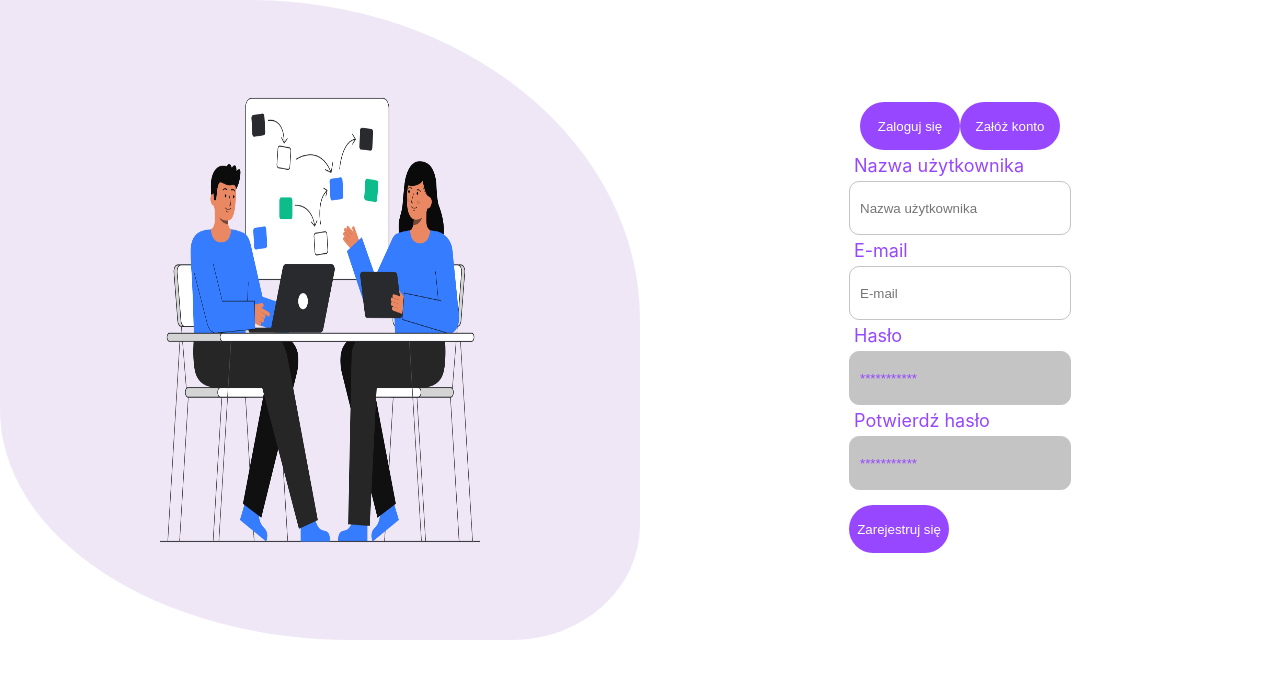
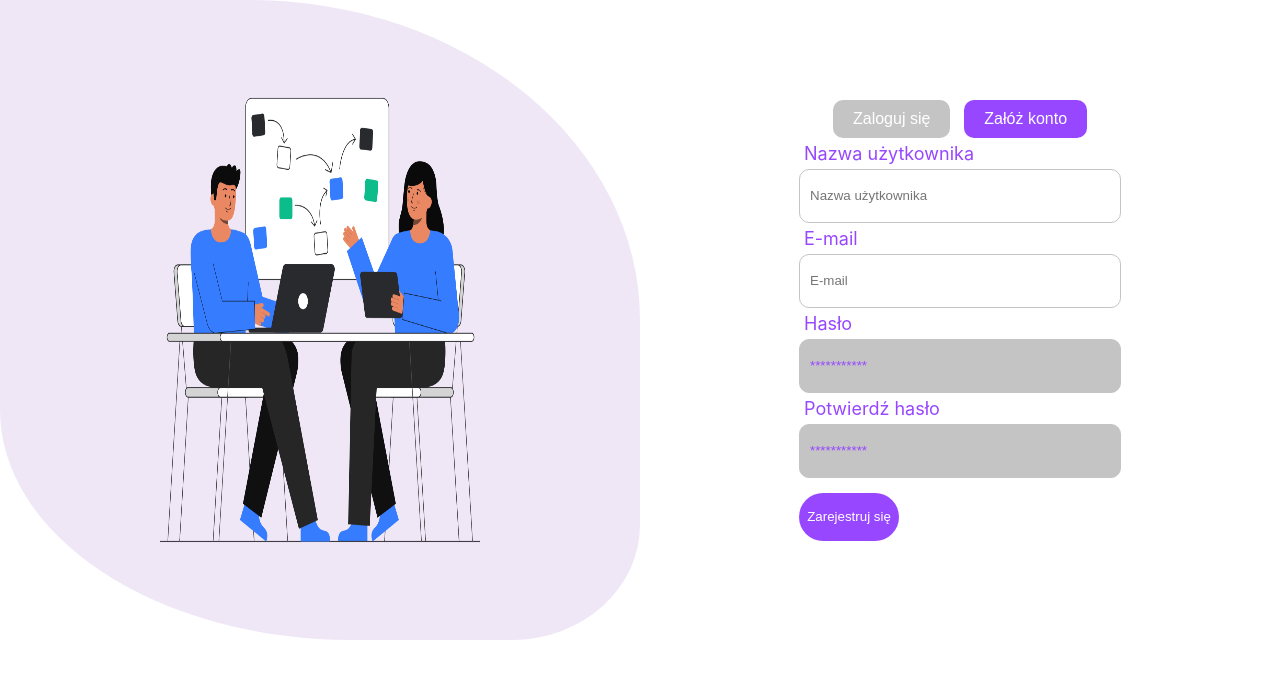
Before and after one commit to k-wos/EventAppP1, a React (Create React App) app in the folder client/: page / in a window 1280 px wide. Shown: the top 678 px of the page. Built offline with nearby package versions, Linux system fonts and the light colour scheme.

Commit message:
Login page update

```diff
--- a/client/src/components/FormSwitchButton/FormSwitchButton.scss
+++ b/client/src/components/FormSwitchButton/FormSwitchButton.scss
@@ -1,17 +1,19 @@
 .form-buttons button {
     padding: 10px 20px;
-    margin: 0 10px;
+    margin: 0 7px;
     border: none;
-    background-color: #f2f2f2;
-    color: #333;
+    background-color: #c4c4c4;
+    color: #ffffff;
     font-size: 16px;
     cursor: pointer;
+    border-radius: 10px;
+
 
   }
 
   .form-buttons button.active {
-    background-color: #333;
-    color: #fff;
+    background-color: #9747FF;
+    color: #ffffff;
   }
 
   .form-content {
--- a/client/src/components/FormSwitchButton/FormSwitchButton.tsx
+++ b/client/src/components/FormSwitchButton/FormSwitchButton.tsx
@@ -1,4 +1,5 @@
 import React from "react";
+import "../FormSwitchButton/FormSwitchButton.scss";
 
 type FormSwitchButtonProps = {
   activeButton: "login" | "register";
@@ -12,13 +13,13 @@ const FormSwitchButton: React.FC<FormSwitchButtonProps> = ({
   return (
     <div className="form-buttons">
       <button
-        className={activeButton === "login" ? "active" : ""}
+        className={`button ${activeButton === "login" ? "active" : ""}`}
         onClick={() => handleButtonClick("login")}
       >
         Zaloguj się
       </button>
       <button
-        className={activeButton === "register" ? "active" : ""}
+        className={`button ${activeButton === "register" ? "active" : ""}`}
         onClick={() => handleButtonClick("register")}
       >
         Załóż konto
--- a/client/src/components/Loginpage/Loginpage.scss
+++ b/client/src/components/Loginpage/Loginpage.scss
@@ -20,7 +20,7 @@ input{
     border: 1px solid #c4c4c4;
     padding: 10px;
     width:30%;
-    min-width: 200px;
+    min-width: 300px;
 }
 input[type="password"]{
     background-color: #c4c4c4;
@@ -29,7 +29,7 @@ input[type="password"]{
 input[type="password"]::placeholder{
     color:#9747FF;
 }
-button{
+.loginButton{
     background: #9747FF;
     border-radius: 40px;
     border:none;
--- a/client/src/components/Loginpage/Loginpage.tsx
+++ b/client/src/components/Loginpage/Loginpage.tsx
@@ -9,7 +9,7 @@ function Loginpage() {
       <label>Hasło</label>
       <input type="password" placeholder="***********" />
       <p className="forgetPasswd">Zapomniałeś hasła?</p>
-      <button>Zaloguj się</button>
+      <button className="loginButton">Zaloguj się</button>
     </form>
   );
 }
--- a/client/src/components/Registerpage/Registerpage.scss
+++ b/client/src/components/Registerpage/Registerpage.scss
@@ -19,8 +19,7 @@ input{
     height: 2rem;
     border: 1px solid #c4c4c4;
     padding: 10px;
-    width:30%;
-    min-width: 200px;
+    min-width: 300px;
 }
 input[type="password"]{
     background-color: #c4c4c4;
@@ -29,7 +28,7 @@ input[type="password"]{
 input[type="password"]::placeholder{
     color:#9747FF;
 }
-button{
+.registerButton{
     background: #9747FF;
     border-radius: 40px;
     border:none;
--- a/client/src/components/Registerpage/Registerpage.tsx
+++ b/client/src/components/Registerpage/Registerpage.tsx
@@ -12,7 +12,7 @@ function Registerpage() {
       <input type="password" placeholder="***********" />
       <label>Potwierdź hasło</label>
       <input type="password" placeholder="***********" />
-      <button>Zarejestruj się</button>
+      <button className="registerButton">Zarejestruj się</button>
     </form>
   );
 }
```
